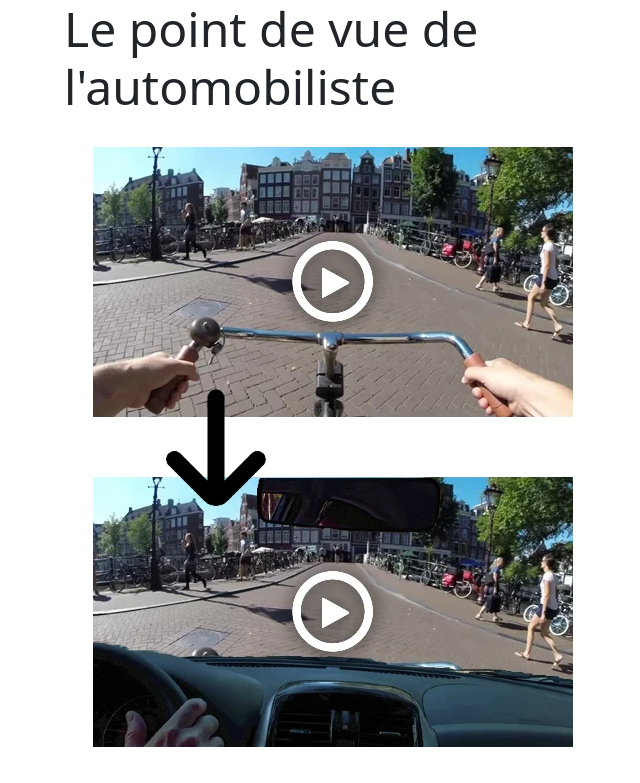
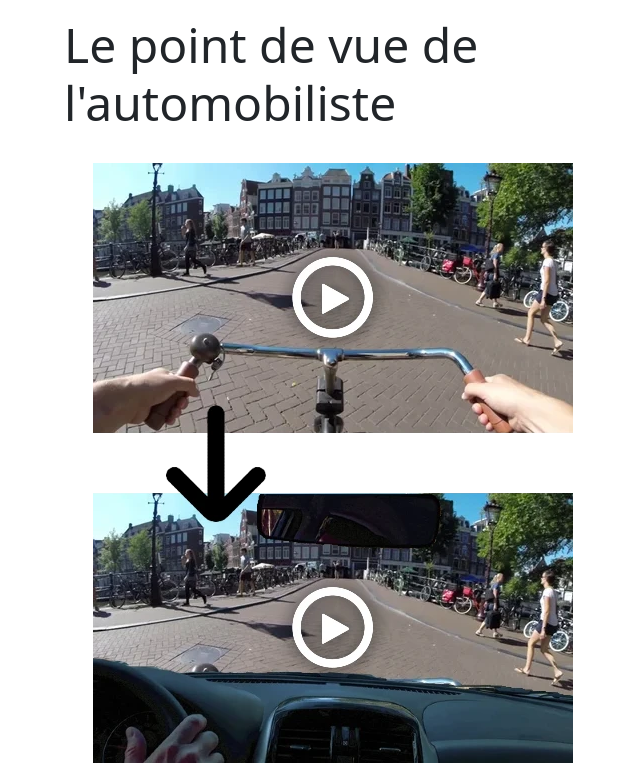
Before and after one commit to LoicGombeaud/car-overlay, a Vue app in the folder front/: page / in a window 1280 px wide. Shown: the top 783 px of the page, without its empty margins (307-947 px from the left). Built offline with nearby package versions, Linux system fonts and the light colour scheme.

Commit message:
feat(front): Add margin around header

```diff
--- a/front/src/App.vue
+++ b/front/src/App.vue
@@ -7,8 +7,8 @@ import "./scss/styles.scss"
     <div class="row px-2">
       <div class="col-lg-3"></div>
       <div class="col-lg-6">
-        <div class="display-5">Le point de vue de l'automobiliste</div>
-        <div class="text-center my-3">
+        <div class="display-5 my-3">Le point de vue de l'automobiliste</div>
+        <div class="text-center mb-3">
           <img class="img-fluid text-center my-3" src="./assets/before-after.webp">
         </div>
         <p>
```
